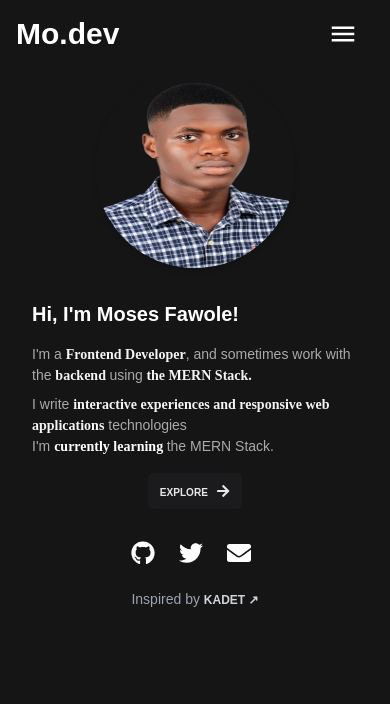
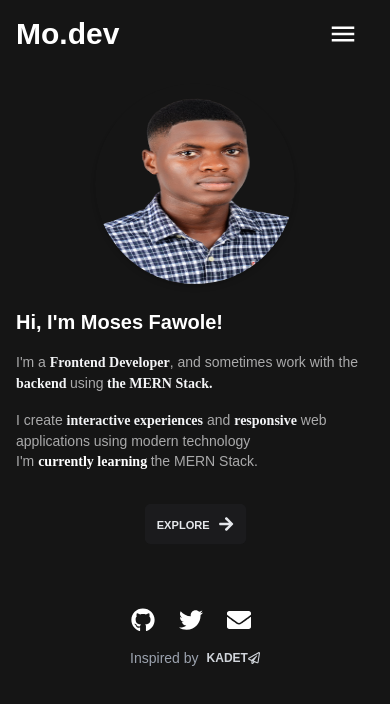
Before and after one commit to mosesfawole/portfolio, a React (Create React App) app: page / in a window 390 px wide. Shown: the top 704 px of the page. Built offline with nearby package versions, Linux system fonts and the light colour scheme.

Commit message:
modified styles and fonts

```diff
--- a/src/components/Footer.jsx
+++ b/src/components/Footer.jsx
@@ -1,4 +1,11 @@
-import { FaEnvelope, FaGithub, FaTwitter } from "react-icons/fa";
+import {
+  FaArrowRight,
+  FaEnvelope,
+  FaGithub,
+  FaLongArrowAltRight,
+  FaRegPaperPlane,
+  FaTwitter,
+} from "react-icons/fa";
 import Avi from "../image/Banner.jpg";
 const Footer = () => {
   return (
@@ -38,8 +45,8 @@ const Footer = () => {
       </div>
 
       {/* mobile view */}
-      <div className="md:hidden text-white flex flex-col items-center  text-2xl   ">
-        <div className="flex-row flex space-x-4 mt-4">
+      <div className="md:hidden  text-white flex flex-col items-center  text-2xl   ">
+        <div className="flex-row flex  space-x-4 mb-2 mt-4">
           <a
             rel="noreferrer"
             href="https://github.com/mosesfawole"
@@ -67,16 +74,20 @@ const Footer = () => {
             <FaEnvelope className="md:m-2 mr-2" />
           </a>
         </div>
-        <div className="text-center text-sm mt-4 text-gray-400  md:text-start ">
-          <p className=" p-2">
+        <div className="text-center flex text-sm  text-gray-400  md:text-start ">
+          <p className=" p-2 flex">
             Inspired by{" "}
             <a
               rel="noreferrer"
-              className=" uppercase text-xs text-gray-300 font-semibold hover:text-white"
+              className=" uppercase text-xs flex ml-2 items-center text-gray-300 font-semibold hover:text-white"
               href="https://kadet.dev/"
               target="_blank"
             >
-              Kadet ↗
+              Kadet
+              <span className="flex">
+                {" "}
+                <FaRegPaperPlane />
+              </span>
             </a>
           </p>
         </div>
--- a/src/components/HeroText.jsx
+++ b/src/components/HeroText.jsx
@@ -37,20 +37,20 @@ const HeroText = () => {
   };
   return (
     <div className="">
-      <div className="md:hidden flex justify-center mx-auto  avi">
+      <div className="md:hidden flex justify-center mx-auto mt-4 mb-6 avi">
         <img src={Avi} alt="" className="shadow-md " />
       </div>
       <motion.div
         variants={textVariants}
         hidden="hidden"
         animate="visible"
-        className="hero-text p-8 flex flex-col md:fixed md:top-40  "
+        className="hero-text flex px-4 flex-col md:fixed md:top-40  "
       >
-        <h1 className="md:text-4xl  text-xl mb-4  md:mb-2 font-semibold">
+        <h1 className="md:text-4xl   text-xl mb-4  md:mb-2 font-semibold">
           Hi, I'm Moses Fawole!
         </h1>
         <div className=" text-sm">
-          <h2 className="text-sm md:mt-10  ">
+          <h2 className="text-sm mb-4 md:mt-10  ">
             I'm a{" "}
             <span className="text-gray-100 font-indie font-semibold">
               Frontend Developer
@@ -66,11 +66,15 @@ const HeroText = () => {
             </span>
           </h2>
           <p className="mb-4 md:mb-10 mt-2 md:mt-2  ">
-            I write{" "}
+            I create{" "}
             <span className="text-gray-100 font-indie font-semibold">
-              interactive experiences and responsive web applications
+              interactive experiences
             </span>{" "}
-            technologies
+            and{" "}
+            <span className="text-gray-100 font-indie font-semibold">
+              responsive
+            </span>{" "}
+            web applications using modern technology
             <br /> I'm{" "}
             <span className="text-white font-indie font-semibold">
               currently learning{" "}
@@ -79,7 +83,7 @@ const HeroText = () => {
             <br />
           </p>
         </div>
-        <div className="buttons mb-4  md:hidden flex justify-center">
+        <div className="buttons mb-12 mt-4  md:hidden flex justify-center">
           <motion.button
             variants={buttonVariants}
             hidden="hidden"
@@ -87,7 +91,7 @@ const HeroText = () => {
             className="button flex text-gray-200 px-3 py-2 rounded-md "
           >
             <Link
-              className="flex items-center text-sm font-semibold"
+              className="flex items-center text-md font-semibold"
               to="/projects"
             >
               Explore <FaArrowRight className="ml-2 items-center" />
--- a/src/components/Project.jsx
+++ b/src/components/Project.jsx
@@ -27,7 +27,7 @@ const Project = ({ details }) => {
       className=" cursor-default items-center"
     >
       <div className="box text-white p-8 shadow-md ">
-        <h3 className="text-3xl font-semibold mb-2">{title}</h3>
+        <h3 className="text-2xl font-semibold mb-2">{title}</h3>
         <h4 className="uppercase font-mono font-semibold text-md mb-2 ">
           {technology}
         </h4>
--- a/src/components/Resume.jsx
+++ b/src/components/Resume.jsx
@@ -4,9 +4,9 @@ const Resume = () => {
   return (
     <div className="right grid resume p-4 md:py-10 md:px-6 ">
       <div className="flex justify-between ">
-        <p className="text-3xl text-white font-semibold ">Moses Fawole</p>
+        <p className="text-2xl text-white font-semibold ">Moses Fawole</p>
 
-        <span className="text-white flex items-center space-x-1">
+        <span className="text-white flex items-center space-x-4">
           <a
             className="flex "
             title="Click to download resume"
--- a/src/index.css
+++ b/src/index.css
@@ -3,6 +3,7 @@
 @tailwind utilities;
 
 @import url("https://fonts.googleapis.com/css2?family=Indie+Flower&family=Raleway&display=swap");
+@import url("https://fonts.googleapis.com/css2?family=Epilogue:wght@500;700&family=Poppins:  sans-serifwght@300&display=swap");
 
 * {
   margin: 0;
@@ -40,16 +41,16 @@ body::-webkit-scrollbar {
 }
 .box {
   background: #1b1b1d;
-  font-family: "Indie Flower";
+  font-family: "Poppins" sans-serif sans-serif;
   font-variant-caps: all-small-caps;
   opacity: 0.7;
 }
 .box .desc {
   font-family: "Raleway";
 }
-.font-indie {
-  font-family: "Indie Flower";
-}
+/* .font-indie {
+  font-family: "Poppins"  sans-serif;
+} */
 .box:hover {
   transition: all 0.2s ease-in-out;
   opacity: 1 !important;
@@ -72,6 +73,9 @@ body::-webkit-scrollbar {
   width: 50px;
   height: 50px;
   border-radius: 50%;
+}
+.font-indie {
+  font-family: cursive;
 }
 
 .avi img {
@@ -135,7 +139,7 @@ h2 {
   text-decoration: none;
   cursor: pointer;
   width: fit-content;
-  /* font-family: "Indie Flower"; */
+  /* font-family: "Poppins"  sans-serif; */
   font-variant-caps: all-small-caps;
 }
 
@@ -149,10 +153,14 @@ h2 {
   border-left: 4px;
 }
 .skills {
-  font-family: "Indie Flower";
+  font-family: "Poppins" sans-serif;
   font-variant-caps: all-small-caps;
 }
-@media (min-width: 768px) {
+@media (min-width: 900px) {
+  #root {
+    height: 100vh;
+    overflow-y: auto;
+  }
   .projects {
     left: 100%;
   }
--- a/src/pages/Projects.jsx
+++ b/src/pages/Projects.jsx
@@ -125,7 +125,7 @@ const Projects = () => {
             </button>
           </div>
         </div>
-        {/* <Footer /> */}
+        <Footer />
       </div>
     </>
   );
```
